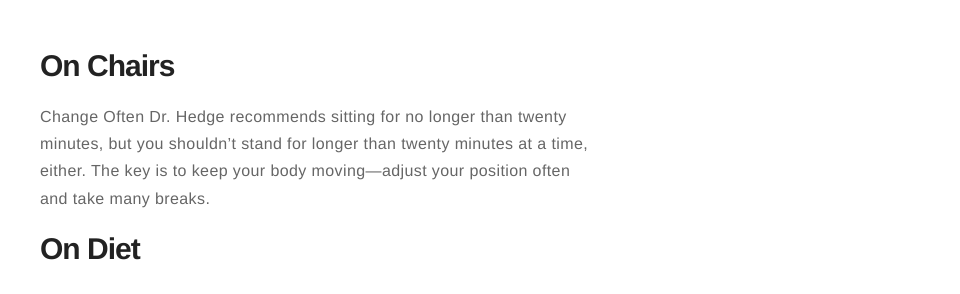
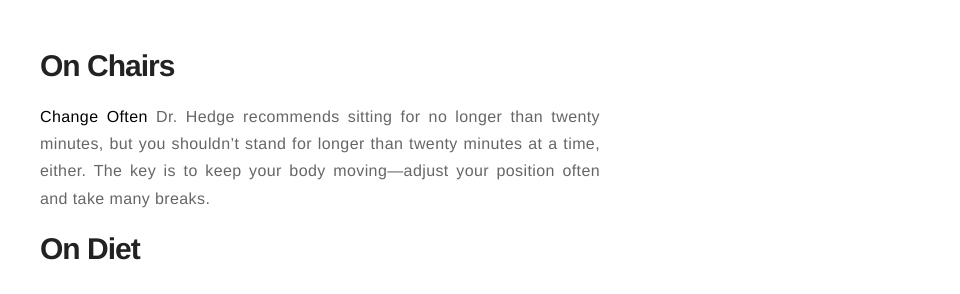
Before and after one commit to jpamata/jpamata.github.io, a Jekyll site: the page built from _posts/2016-9-10-notes-from-the-healthy-programmer.md, in a window 1280 px wide. Shown: the part 258-552 px from the top of the page, without its empty margins (320-1280 px from the left). Built offline with Jekyll 4.4.1, drawn with Linux system fonts in a browser that asks for light colours; comment, search, counter and statistics services are not loaded.

Commit message:
Update 2016-9-10-notes-from-the-healthy-programmer.md

```diff
--- a/_posts/2016-9-10-notes-from-the-healthy-programmer.md
+++ b/_posts/2016-9-10-notes-from-the-healthy-programmer.md
@@ -11,12 +11,7 @@ description: Some of my notes, input, and some additional research for the book,
 ---
 
 # On Chairs
-<p align="justify"></p>
-Change Often Dr. Hedge recommends sitting for no longer than twenty minutes,
-but you shouldn’t stand for longer than twenty minutes at a time,
-either. The key is to keep your body moving—adjust your position often
-and take many breaks.
-
+<p align="justify"><strong>Change Often</strong> Dr. Hedge recommends sitting for no longer than twenty minutes, but you shouldn’t stand for longer than twenty minutes at a time, either. The key is to keep your body moving—adjust your position often and take many breaks.</p>
 
 # On Diet
 <p align="justify"></p>a
```
